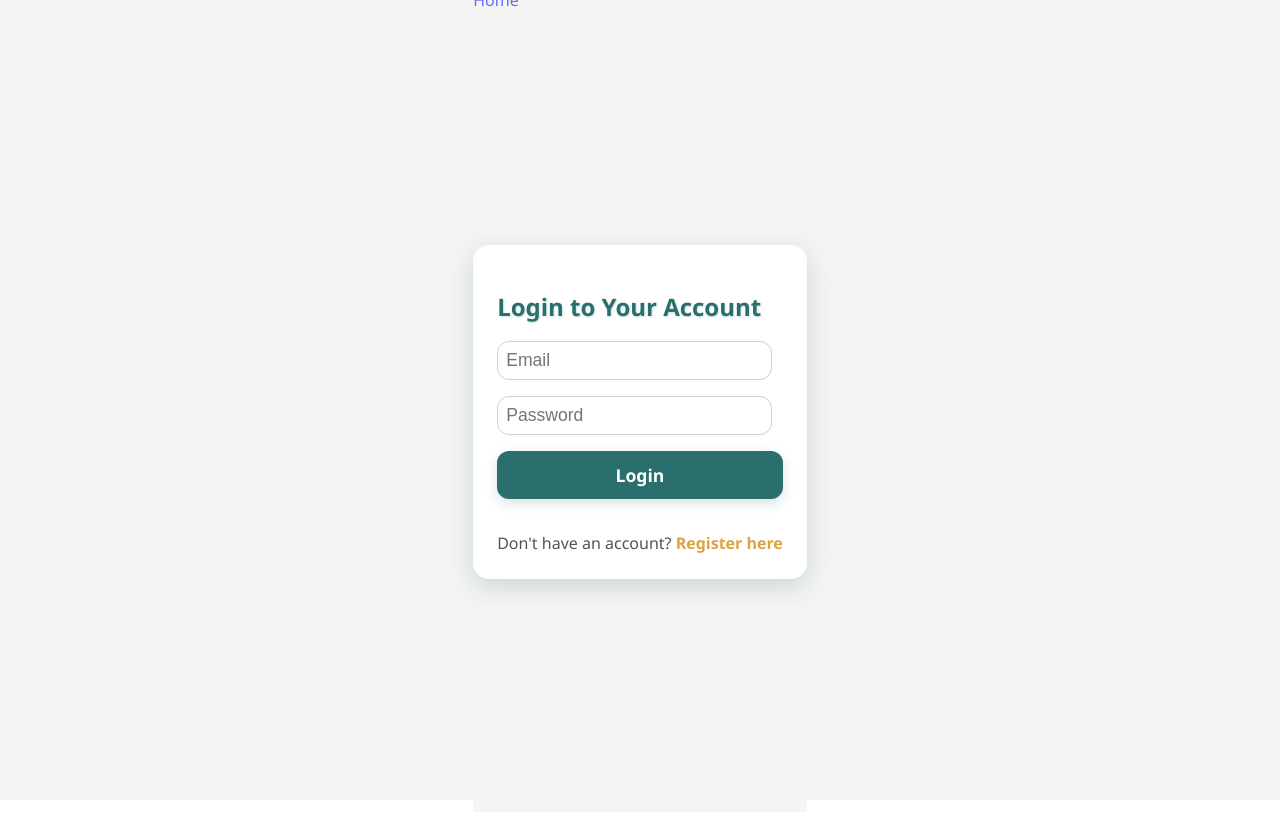
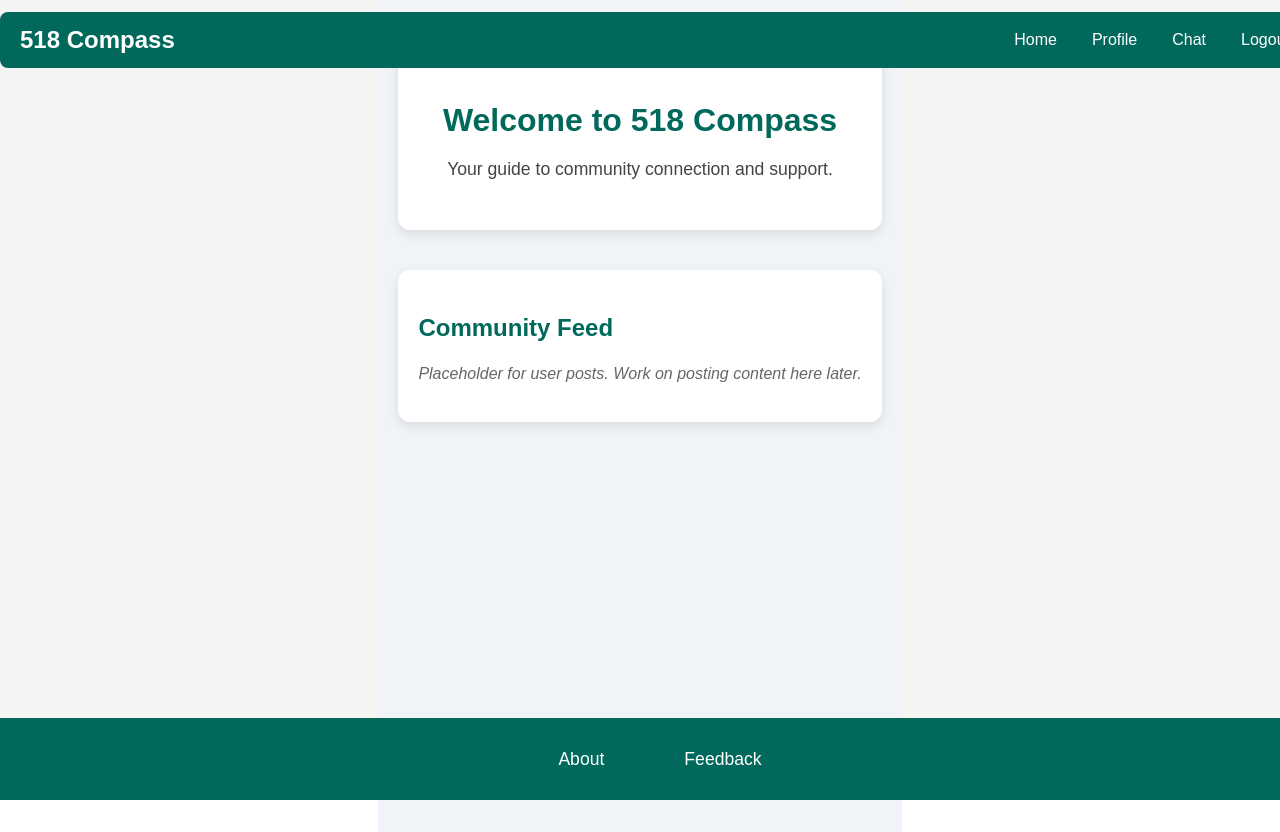
Before and after one commit to sondosassallami/518-Compass, a React (Vite) app in the folder client/frontend/: page / in a window 1280 px wide. Built offline with nearby package versions, Linux system fonts and the light colour scheme.

Commit message:
MainPage.jsx tweaked for style

```diff
--- a/client/frontend/src/App.jsx
+++ b/client/frontend/src/App.jsx
@@ -18,6 +18,7 @@ function App() {
         <Route path="/" element={<MainPage />} />
         {/* Optional: Remove or keep /signup based on preference */}
         {/* <Route path="/signup" element={<SignUp />} /> */}
+        <Route path="/home" element={<MainPage/>} />
         <Route path="/about" element={<About />} />
         <Route path="/feedback" element={<Feedback />} />
         <Route path="/profile" element={<UserProfile />} />
--- a/client/frontend/src/Pages/MainPage.jsx
+++ b/client/frontend/src/Pages/MainPage.jsx
@@ -1,171 +1,136 @@
 import React, { useState, useEffect } from 'react';
 import { useNavigate } from 'react-router-dom';
+import '../App.css';
 
 function MainPage() {
   const [user, setUser] = useState(null);
-  const [posts, setPosts] = useState([]);
-  const [isLogin, setIsLogin] = useState(true);
-  const [name, setName] = useState('');
-  const [email, setEmail] = useState('');
-  const [password, setPassword] = useState('');
-  const [message, setMessage] = useState(null);
-  const [error, setError] = useState(null);
   const navigate = useNavigate();
 
   useEffect(() => {
     const token = localStorage.getItem('token');
-
-    if (token) {
-      fetch('http://localhost:7200/api/auth/me', {
-        headers: { Authorization: `Bearer ${token}` },
-      })
-        .then((res) => {
-          if (!res.ok) throw new Error('Failed to fetch user');
-          return res.json();
-        })
-        .then((data) => setUser(data))
-        .catch(() => {
-          localStorage.removeItem('token');
-          setUser(null);
-        });
-    } else {
-      setUser(null);
+    if (!token) {
+      navigate('/');
+      return;
     }
 
-    setPosts([{ id: 1, user: 'Admin', content: 'Welcome to 518 Compass!' }]);
+    fetch('http://localhost:7200/api/user/me', {
+      headers: {
+        Authorization: `Bearer ${token}`,
+      },
+    })
+      .then((res) => res.json())
+      .then((data) => setUser(data))
+      .catch(console.error);
   }, [navigate]);
 
-  const handleSubmit = async (e) => {
-    e.preventDefault();
-    setMessage(null);
-    setError(null);
+  return (
+    <div style={styles.page}>
+      <nav style={styles.navbar}>
+        <h3 style={styles.navTitle}>518 Compass</h3>
+        <div style={styles.navLinks}>
+          <a href="/main" style={styles.navLink}>Home</a>
+          <a href="/profile" style={styles.navLink}>Profile</a>
+          <a href="/chatrooms" style={styles.navLink}>Chat</a>
+          <a
+            href="/"
+            onClick={() => { localStorage.removeItem('token'); }}
+            style={styles.navLink}
+          >
+            Logout
+          </a>
+        </div>
+      </nav>
 
-    const normalizedEmail = email.toLowerCase();
-    console.log('Attempt at', new Date().toISOString(), ':', { email: normalizedEmail, password, name, isLogin });
+      <div style={styles.welcomeBox}>
+        <h1 style={styles.headerText}>Welcome to 518 Compass</h1>
+        <p style={styles.subText}>Your guide to community connection and support.</p>
+      </div>
 
-    try {
-      const url = isLogin ? 'http://localhost:7200/api/auth/login' : 'http://localhost:7200/api/auth/register';
-      const body = isLogin ? { email: normalizedEmail, password } : { name, email: normalizedEmail, password };
+      <div style={styles.feedBox}>
+        <h2 style={styles.feedHeader}>Community Feed</h2>
+        <p style={styles.feedPlaceholder}>Placeholder for user posts. Work on posting content here later.</p>
+      </div>
 
-      const response = await fetch(url, {
-        method: 'POST',
-        headers: { 'Content-Type': 'application/json' },
-        body: JSON.stringify(body),
-      });
+      <div style={styles.footer}>
+        <a href="/about" className="footer-link">About</a>
+        <a href="/feedback" className="footer-link">Feedback</a>
+      </div>
 
-      console.log('Response status:', response.status);
-
-      if (!response.ok) {
-        const errText = await response.text();
-        console.log('Error response text:', errText);
-        const errData = await response.json().catch(() => ({}));
-        throw new Error(errData.message || 'Failed' || errText);
-      }
-
-      const data = await response.json();
-      console.log('Successful response data:', data);
-
-      if (isLogin) {
-        setMessage('Login successful');
-        localStorage.setItem('token', data.token);
-        setTimeout(() => navigate('/profile'), 2000);
-      } else {
-        setMessage('Account created! Redirecting to login...');
-        setName('');
-        setEmail('');
-        setPassword('');
-        setTimeout(() => {
-          setIsLogin(true);
-          navigate('/');
-        }, 2000);
-      }
-    } catch (err) {
-      console.error('Error:', err.message);
-      setError(err.message);
-    }
-  };
-
-  if (user) {
-    return (
-      <div style={{ minHeight: '100vh', backgroundColor: '#f4f4f2', display: 'flex', justifyContent: 'center', alignItems: 'center' }}>
-        <div style={{ backgroundColor: 'white', padding: '24px', borderRadius: '16px', boxShadow: '0 8px 24px rgba(42, 111, 109, 0.2)', maxWidth: '400px', width: '100%' }}>
-          <h2 style={{ fontSize: '1.5rem', fontWeight: 'bold', color: '#2a6f6d', marginBottom: '16px', textShadow: '1px 1px 2px rgba(42, 111, 109, 0.2)' }}>Welcome, {user.name || user.email}!</h2>
-          <p style={{ color: '#88b04b', marginBottom: '16px' }}><a href="/profile" style={{ textDecoration: 'underline' }}>Visit your Profile</a></p>
-          <h3 style={{ fontSize: '1.2rem', fontWeight: 'semibold', color: '#1e2d24', marginBottom: '8px' }}>Recent Posts</h3>
-          {posts.length > 0 ? (
-            posts.map((post) => (
-              <div key={post.id} style={{ backgroundColor: '#f9f9f7', padding: '12px', borderRadius: '8px', marginBottom: '8px' }}>
-                <strong style={{ color: '#1e2d24' }}>{post.user}</strong>: {post.content}
-              </div>
-            ))
-          ) : (
-            <p style={{ color: '#4a5a48' }}>No posts available.</p>
-          )}
-        </div>
-      </div>
-    );
-  }
-
-  return (
-    <div style={{ minHeight: '100vh', backgroundColor: '#f4f4f2', display: 'flex', justifyContent: 'center', alignItems: 'center' }}>
-      <div style={{ backgroundColor: 'white', padding: '24px', borderRadius: '16px', boxShadow: '0 8px 24px rgba(42, 111, 109, 0.2)', maxWidth: '300px', margin: '0 auto' }}>
-        <h2 style={{ fontSize: '1.5rem', fontWeight: 'bold', color: '#2a6f6d', marginBottom: '16px', textShadow: '1px 1px 2px rgba(42, 111, 109, 0.2)' }}>{isLogin ? 'Login to Your Account' : 'Create Your Account'}</h2>
-        <form style={{ display: 'flex', flexDirection: 'column', gap: '16px' }} onSubmit={handleSubmit}>
-          <input
-            type="email"
-            placeholder="Email"
-            required
-            style={{ padding: '8px', width: '90%', fontSize: '1.1rem', border: '1.8px solid #cbd3c0', borderRadius: '12px', transition: 'border-color 0.3s ease' }}
-            value={email}
-            onChange={(e) => setEmail(e.target.value)}
-            onFocus={(e) => { e.target.style.borderColor = '#2a6f6d'; e.target.style.boxShadow = '0 0 8px #2a6f6d'; }}
-            onBlur={(e) => { e.target.style.borderColor = '#cbd3c0'; e.target.style.boxShadow = 'none'; }}
-          />
-          <input
-            type="password"
-            placeholder="Password"
-            required
-            style={{ padding: '8px', width: '90%', fontSize: '1.1rem', border: '1.8px solid #cbd3c0', borderRadius: '12px', transition: 'border-color 0.3s ease' }}
-            value={password}
-            onChange={(e) => setPassword(e.target.value)}
-            onFocus={(e) => { e.target.style.borderColor = '#2a6f6d'; e.target.style.boxShadow = '0 0 8px #2a6f6d'; }}
-            onBlur={(e) => { e.target.style.borderColor = '#cbd3c0'; e.target.style.boxShadow = 'none'; }}
-          />
-          {!isLogin && (
-            <input
-              type="text"
-              placeholder="Name"
-              required
-              style={{ padding: '8px', width: '90%', fontSize: '1.1rem', border: '1.8px solid #cbd3c0', borderRadius: '12px', transition: 'border-color 0.3s ease' }}
-              value={name}
-              onChange={(e) => setName(e.target.value)}
-              onFocus={(e) => { e.target.style.borderColor = '#2a6f6d'; e.target.style.boxShadow = '0 0 8px #2a6f6d'; }}
-              onBlur={(e) => { e.target.style.borderColor = '#cbd3c0'; e.target.style.boxShadow = 'none'; }}
-            />
-          )}
-          <button
-            type="submit"
-            style={{ backgroundColor: '#2a6f6d', color: 'white', border: 'none', padding: '12px 24px', fontSize: '1.1rem', fontWeight: '700', borderRadius: '12px', cursor: 'pointer', transition: 'background-color 0.3s ease, box-shadow 0.3s ease', boxShadow: '0 4px 12px rgba(42, 111, 109, 0.2)' }}
-            onMouseOver={(e) => { e.target.style.backgroundColor = '#1f5a57'; e.target.style.boxShadow = '0 6px 16px rgba(42, 111, 109, 0.2)'; }}
-            onMouseOut={(e) => { e.target.style.backgroundColor = '#2a6f6d'; e.target.style.boxShadow = '0 4px 12px rgba(42, 111, 109, 0.2)'; }}
-          >
-            {isLogin ? 'Login' : 'Register'}
-          </button>
-          <p style={{ textAlign: 'center', fontSize: '1rem', color: '#4a5a48', marginBottom: '0' }}>
-            {isLogin ? (
-              <>
-                Don't have an account? <a href="#" style={{ color: '#d9a441', fontWeight: '700', textDecoration: 'none', transition: 'color 0.3s ease' }} onClick={() => setIsLogin(false)} onMouseOver={(e) => e.target.style.color = '#2a6f6d'} onMouseOut={(e) => e.target.style.color = '#d9a441'}>Register here</a>
-              </>
-            ) : (
-              <>Already have an account? <a href="#" style={{ color: '#d9a441', fontWeight: '700', textDecoration: 'none', transition: 'color 0.3s ease' }} onClick={() => setIsLogin(true)} onMouseOver={(e) => e.target.style.color = '#2a6f6d'} onMouseOut={(e) => e.target.style.color = '#d9a441'}>Login here</a></>
-            )}
-          </p>
-        </form>
-        {message && <p style={{ color: '#88b04b', marginTop: '16px', textAlign: 'center' }}>{message}</p>}
-        {error && <p style={{ color: '#d32f2f', marginTop: '16px', textAlign: 'center' }}>{error}</p>}
-      </div>
+      {/* CSS for hover effect on footer links */}
+      <style>{`
+        .footer-link {
+          color: white;
+          text-decoration: none;
+          font-size: 1.1rem;
+          font-weight: 500;
+          padding: 8px 20px;
+          border-radius: 8px;
+          transition: background-color 0.3s ease, color 0.3s ease;
+        }
+        .footer-link:hover {
+          background-color: #004d40; /* darker emerald for hover */
+          color: #a5d6a7;
+        }
+      `}</style>
     </div>
   );
 }
 
+const styles = {
+  page: {
+    backgroundColor: '#f0f4f8',
+    minHeight: '100vh',
+    padding: '20px',
+    fontFamily: 'Arial, sans-serif',
+  },
+  navbar: {
+    display: 'flex',
+    justifyContent: 'space-between',
+    alignItems: 'center',
+    backgroundColor: '#00695c',
+    color: 'white',
+    padding: '10px 20px',
+    borderRadius: '8px',
+    marginBottom: '20px',
+    width: '100%',
+    left: 0,
+    position: 'fixed',
+  },
+  navTitle: { margin: 0, fontSize: '1.5rem' },
+  navLinks: { display: 'flex', alignItems: 'center', gap: '15px' },
+  navLink: { color: 'white', textDecoration: 'none', fontSize: '1rem', padding: '5px 10px' },
+  welcomeBox: {
+    backgroundColor: 'white',
+    maxWidth: '600px',
+    margin: '40px auto',
+    padding: '30px',
+    borderRadius: '12px',
+    boxShadow: '0 4px 12px rgba(0,0,0,0.1)',
+    textAlign: 'center',
+  },
+  headerText: { color: '#00695c', marginBottom: '10px', fontSize: '2rem' },
+  subText: { color: '#444', fontSize: '1.1rem' },
+  feedBox: {
+    backgroundColor: 'white',
+    maxWidth: '600px',
+    margin: '40px auto',
+    padding: '20px',
+    borderRadius: '12px',
+    boxShadow: '0 4px 12px rgba(0,0,0,0.1)',
+  },
+  feedHeader: { color: '#00695c', marginBottom: '10px', fontSize: '1.5rem' },
+  feedPlaceholder: { color: '#666', fontStyle: 'italic' },
+  footer: {
+    backgroundColor: '#00695c', // emerald green
+    padding: '20px',
+    position: 'fixed',
+    bottom: 0,
+    width: '100%',
+    left: 0,
+    display: 'flex',
+    justifyContent: 'center',
+    gap: '40px',
+  },
+};
+
 export default MainPage;
```
